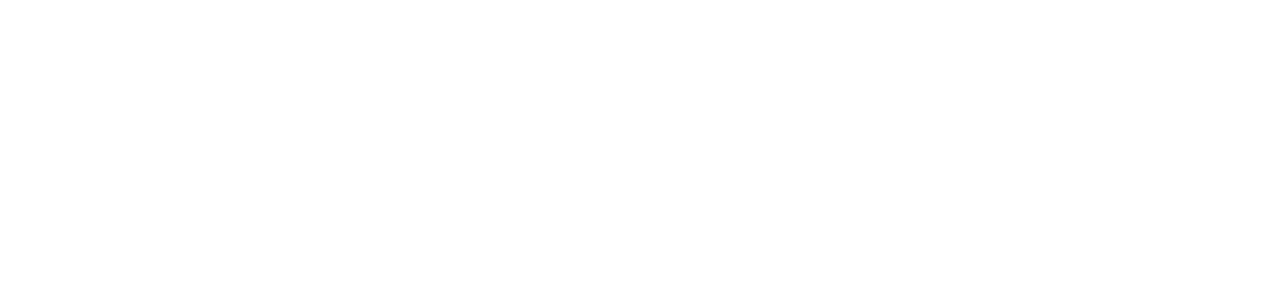
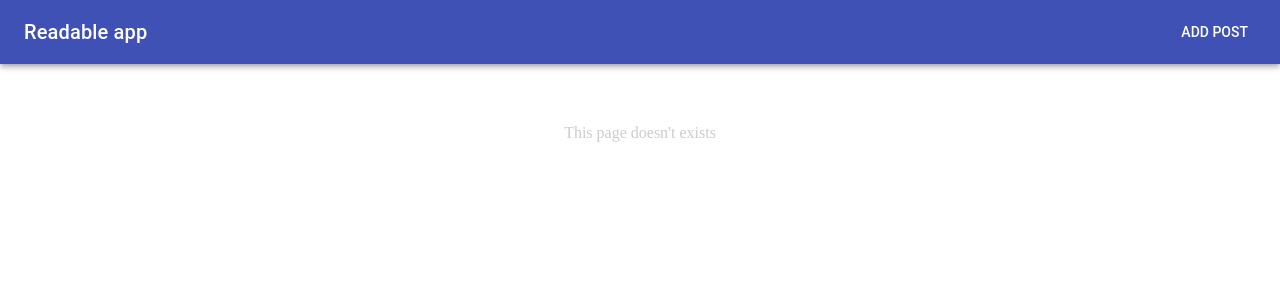
Before and after one commit to marcioc0sta/readable, a React (Create React App) app in the folder leitura/: page /1 in a window 1280 px wide. Shown: the top 300 px of the page. Built offline with nearby package versions, Linux system fonts and the light colour scheme.

Commit message:
fix urls and creates a 404 page

```diff
--- a/leitura/src/App.js
+++ b/leitura/src/App.js
@@ -1,28 +1,44 @@
 import React, { Component } from 'react';
 import { connect } from 'react-redux';
+import { BrowserRouter as Router, Route, Switch } from 'react-router-dom';
 
-import { BrowserRouter as Router, Route } from 'react-router-dom';
+import getCategoryName from './helpers/getCategoryName';
+import categoriesArr from './helpers/categoriesArr';
 
 import AllPostsPage from './pages/AllPostsPage';
 import PostsFromCategory from './pages/PostsFromCategory';
 import PostDetail from './pages/PostDetail';
 import EditPost from './pages/EditPost'
 import AddPostPage from './pages/AddPostPage';
+import Page404 from './pages/Page404'
 
 class App extends Component {
+
   render() {
     return (
       <Router>
-        <div className="App">
-          <Route path="/" exact component={AllPostsPage} />
-          <Route path="/category/:catName" component={PostsFromCategory} />
-          <Route path="/post/:title" component={PostDetail} />
-          <Route path="/edit-post/:title" component={EditPost} />
+        <Switch>
+          <Route exact path="/" component={AllPostsPage} />
           <Route path="/add-post" component={AddPostPage} />
-        </div>
+          <Route path="/post/:id" component={PostDetail} />
+          <Route path="/edit-post/:id" component={EditPost} />
+          <Route path="/:category" render={props => {
+            const activeCategory = getCategoryName(props.location.pathname);
+            const { categories } = this.props;
+            if(!categories.includes(activeCategory)) return <Page404 />
+            return <PostsFromCategory {...props} />
+          }} />
+        </Switch>
       </Router>
     );
   }
 }
 
-export default connect()(App);
+const mapStateToProps = ({ categories }) => {
+  return {
+    categories: categoriesArr(categories),
+  }
+}
+
+
+export default connect(mapStateToProps)(App);
--- a/leitura/src/components/CategoriesList/CategoriesList.js
+++ b/leitura/src/components/CategoriesList/CategoriesList.js
@@ -23,7 +23,7 @@ class CategoriesList extends Component {
     const { history, dispatch } = this.props
 
     dispatch(handlePostsFromCategory(name))
-      .then(history.push(`/category/${name}`))
+      .then(history.push(`/${name}`))
   }
 
   render() {
--- a/leitura/src/components/Post/Post.js
+++ b/leitura/src/components/Post/Post.js
@@ -7,7 +7,6 @@ import { connect } from 'react-redux'
 import { withRouter } from 'react-router-dom';
 
 import voteTypes from '../../helpers/voteTypes';
-import urlString from '../../helpers/urlString';
 
 import { handleDeletePost, handlePostVote } from '../../actions/posts';
 import { handleInitialData } from '../../actions/shared';
@@ -45,7 +44,7 @@ class Post extends Component {
 
   goToPostEdit = (history, post) => (
     history.push({
-      pathname: `/edit-post/${urlString(post.title)}`,
+      pathname: `/edit-post/${post.id}`,
       state: { post },
     })
   );
--- a/leitura/src/components/PostListItem/PostListItem.js
+++ b/leitura/src/components/PostListItem/PostListItem.js
@@ -10,11 +10,10 @@ import { withRouter } from 'react-router-dom';
 import { styles } from'./PostListItem.styles';
 
 import voteTypes from '../../helpers/voteTypes';
-import urlString from '../../helpers/urlString';
 
 const goToPostDetail = (history, post) => (
   history.push({
-    pathname: `/post/${urlString(post.title)}`,
+    pathname: `/post/${post.id}`,
     state: {id: post.id},
   })
 );
--- a/leitura/src/helpers/getCategoryName.js
+++ b/leitura/src/helpers/getCategoryName.js
@@ -1,5 +1,5 @@
 const getCategoryName = pathname => (
-  pathname.replace('/category/', '')
+  pathname.replace('/', '')
 );
 
 export default getCategoryName;
--- /dev/null
+++ b/leitura/src/pages/Page404.js
@@ -0,0 +1,17 @@
+import React, { Fragment } from 'react'
+
+import Header from '../components/Header/Header';
+import NoItems from '../components/NoItems/NoItems'
+
+const Page404 = () => {
+  return(
+    <Fragment>
+      <Header title="Readable app" />
+      <NoItems>
+        This page doesn't exists
+      </NoItems>
+    </Fragment>
+  )
+}
+
+export default Page404;
```
